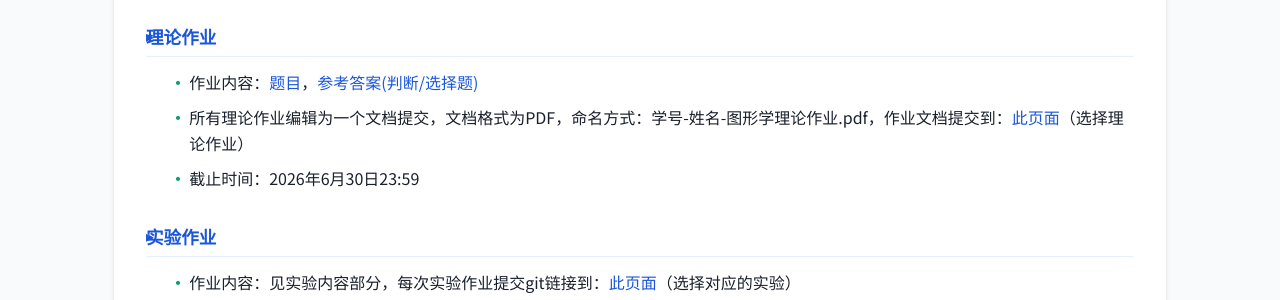
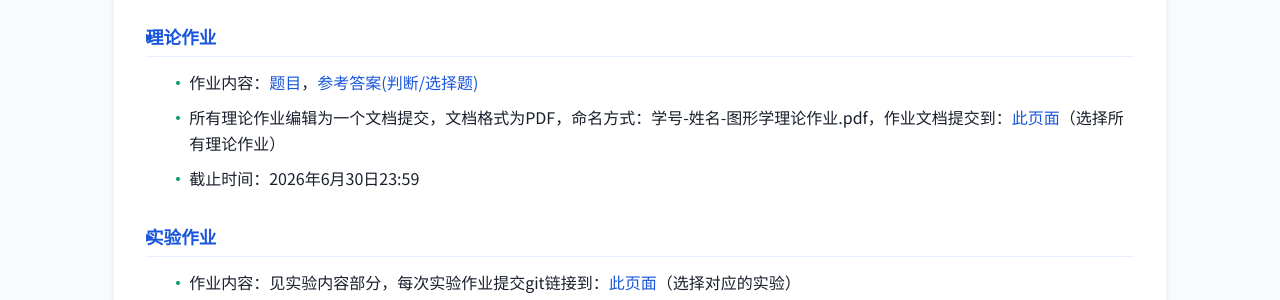
Before and after one commit to zhwinfo/zhwinfo.github.io, a Jekyll site: the page cg/index.html, which Jekyll copies as it is, in a window 1280 px wide and 900 px high, scrolled down 2262 px. Shown: the part 155-455 px from the top of the window. Built offline with Jekyll 4.4.1, drawn with Linux system fonts in a browser that asks for light colours.

Commit message:
fast update

```diff
--- a/aw/index.html
+++ b/aw/index.html
@@ -516,7 +516,7 @@
                                     <li>查找学者相关信息：
                                         <ul>
                                             <li>查找某一学者的学术页面信息（谷歌学术/SementicScholar/DBLP选一个或多个）</li>
-                                            <li>(选做附加题)在<a href="https://csrankings.org/#/fromyear/1970/toyear/2026/index?all&cn" target="_blank">CSRanking</a>上添加北师大(含北京/珠海校区)的学者信息：<a href="https://csrankings.org/submit" target="_blank">添加页面</a>（截图issue页面即可，无需等待审核）</li>
+                                            <li>(选做加分题)在<a href="https://csrankings.org/#/fromyear/1970/toyear/2026/index?all&cn" target="_blank">CSRanking</a>上添加北师大(含北京/珠海校区)的学者信息：<a href="https://csrankings.org/submit" target="_blank">添加页面</a>（截图issue页面即可，无需等待审核）</li>
                                             <li>参考列表：<a href="https://ai.bnu.edu.cn/xygk/szdw/zgj/index.htm" target="_blank">北京校区</a> / <a href="http://www.bnuaifn.cn/ScientificResearchTeam/list.aspx?lcid=8" target="_blank">珠海校区</a></li>
                                         </ul>
                                 </ul>
--- a/cg/index.html
+++ b/cg/index.html
@@ -544,7 +544,7 @@
                         <strong>理论作业</strong>
                         <ul>
                             <li>作业内容：<a href="https://pan.bnu.edu.cn/l/z1IJOO" target="_blank">题目</a>，<a href="https://bnu-3dv-lab.feishu.cn/wiki/OyvEwTerDi2AF2keRU9c6yzBnUc" target="_blank">参考答案(判断/选择题)</a></li>
-                            <li>所有理论作业编辑为一个文档提交，文档格式为PDF，命名方式：学号-姓名-图形学理论作业.pdf，作业文档提交到：<a href="/cg/submit" target="_blank">此页面</a>（选择理论作业）</li>
+                            <li>所有理论作业编辑为一个文档提交，文档格式为PDF，命名方式：学号-姓名-图形学理论作业.pdf，作业文档提交到：<a href="/cg/submit" target="_blank">此页面</a>（选择所有理论作业）</li>
                             <li>截止时间：2026年6月30日23:59</li>
                         </ul>
                     </li>
```
